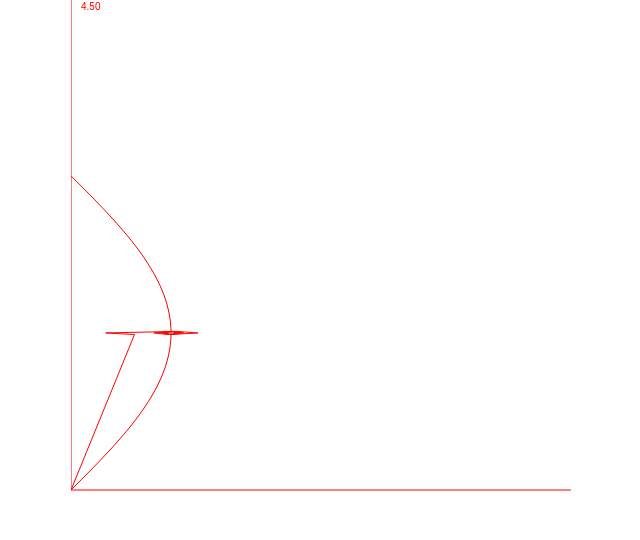
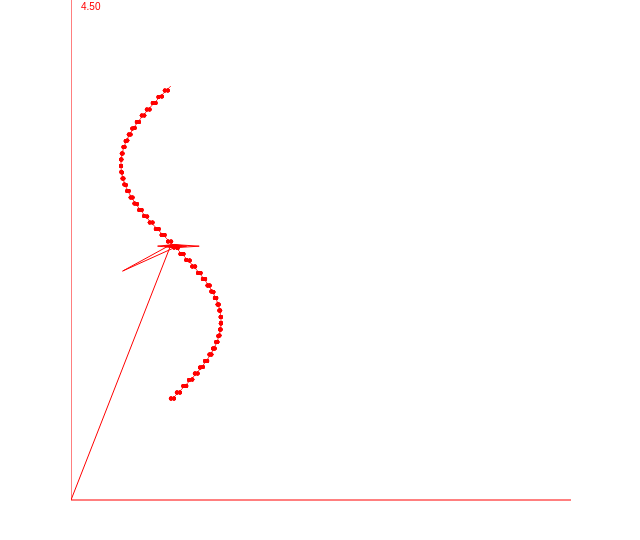
Before and after one commit to gzhangx/fourierplot, a React (Create React App) app: page / in a window 1280 px wide. Shown: the top 540 px of the page, without its empty margins (313-953 px from the left). Built offline with nearby package versions, Linux system fonts and the light colour scheme.

Commit message:
esstimating

```diff
--- a/src/components/boxenv.js
+++ b/src/components/boxenv.js
@@ -9,7 +9,7 @@ function Coords() {
     function processor(ctx, {state}) {
         const {width, height, bottomSpace} = {width: 500, height: 500, bottomSpace: 10};
         function translateY(y) {
-            return height - y - bottomSpace;
+            return (height - y );
         }
         function drawLine(x,y,x1,y1) {
             ctx.beginPath();
@@ -18,11 +18,17 @@ function Coords() {
             ctx.stroke();
         }
 
+        function drawCoordLine(x,y,x1,y1) {
+            ctx.beginPath();
+            ctx.moveTo(x, height - y);
+            ctx.lineTo(x1, height - y1);
+            ctx.stroke();
+        }
 
         ctx.fillStyle = "#F00";
         ctx.strokeStyle = "#F00";
-        drawLine(0,0, 0,height);
-        drawLine(0,0, width,0);
+        drawCoordLine(0,0, 0,height);
+        drawCoordLine(0,0, width,0);
         //ctx.fillRect(0, 0, 100, 50);
 
         ctx.fillText(state.t.toFixed(2), 10,10);
@@ -36,10 +42,17 @@ function Coords() {
                 }
             }, { px: null, py: null});
         }
-        if (state.steps) {
-            const t = state.t;
-            calculate4t(state.steps, t, (acc,n)=>{
-                drawLine(acc.x, acc.y, n.x, n.y);
+        if (state.tsteps) {
+            state.tsteps.forEach(s=>{
+                drawLine(s.orig.x, s.orig.y, s.to.x, s.to.y);
+            });
+        }
+
+        if (state.tpos) {
+            state.tpos.forEach(s=>{
+                ctx.beginPath();
+                ctx.arc(s.x, translateY(s.y), 2, 0, 2*Math.PI);
+                ctx.fill();
             });
         }
 
--- a/src/components/mainpage.js
+++ b/src/components/mainpage.js
@@ -2,17 +2,17 @@ import React from 'react';
 import Coords from './boxenv';
 
 import {MainContext, DEFAULT_STATE} from "./provider";
-import fourier from '../util/fourier';
+import fourier, {calculate4t} from '../util/fourier';
 
 const INC = 0.01;
 class MainPage extends React.Component {
     state = DEFAULT_STATE;
     getOrigItems() {
         const res = [];
-        for (let i =0; i < 3.14;i+=INC) {
+        for (let i =0; i < 3.14*2;i+=INC) {
             res.push({
-                x: Math.sin(i) * 100,
-                y: i*100,
+                x: Math.sin(i) * 50 + 100,
+                y: i*50 + 100,
             })
         }
         return res;
@@ -29,14 +29,26 @@ class MainPage extends React.Component {
     };
 
     processState = ()=>{
+        let t = this.state.t;
         if (!this.state.orig) {
             this.setState({orig: this.getOrigItems()});
-            const steps = fourier.fourier((this.getOrigItems()));
+            const fsteps = fourier.fourier(this.getOrigItems(), {loops: this.state.tMax});
             this.setState({
-                steps,
+                fsteps,
             })
         }
-        let t = this.state.t+this.state.tInc;
+        const tsteps = [];
+        const curPos = fourier.calculate4t(this.state.fsteps, t, (acc,n)=>{
+            tsteps.push({orig: acc, to: n});
+        });
+        let tpos = this.state.tpos;
+        if (!this.state.times[t]) tpos.push(curPos);
+        this.setState({
+            tsteps,
+            curPos,
+            tpos,
+        });
+        t = t +this.state.tInc;
         if (t > this.state.tMax) t = 0;
         this.setState({t});
     };
--- a/src/components/provider.js
+++ b/src/components/provider.js
@@ -2,8 +2,10 @@ import React from 'react';
 const DEFAULT_STATE = {
     paused: false,
     t: 0,
-    tMax: 10,
+    tMax: 50,
     tInc: 0.01,
+    tpos: [],
+    times:{},
     ui: {
         width: 512,
         height: 512,
--- a/src/util/fourier.js
+++ b/src/util/fourier.js
@@ -12,26 +12,28 @@ function emul(a, b) {
     }
 }
 function fourier1(data, {interval=0.01, steps=[],}) {
-    const who = parseInt((steps.length+1)/2);
-    const max = 1/interval;
-    function doInterval(who) {
+    const who = parseInt((steps.length + 1) / 2);
+
+    function doInterval(who, interval) {
+        const max = 1 / interval;
         function getData(i) {
-            return data[parseInt(i*data.length/max)];
+            return data[parseInt(i * data.length / max)];
         }
+
         const conv = {
             x: 0,
             y: 0,
         };
-        for (let i = 0, t=0; i < max; i++, t+=interval) {
-            const d = emul(getData(i),getEit(who*2*Math.PI*t));
-            conv.x += d.x*interval;
-            conv.y += d.y*interval;
+        for (let i = 0, t = 0; i < max; i++, t += interval) {
+            const d = emul(getData(i), getEit(who * 2 * Math.PI * t));
+            conv.x += d.x;
+            conv.y += d.y;
         }
         const avg = {
-            x: conv.x ,
-            y: conv.y ,
+            x: conv.x*interval,
+            y: conv.y*interval,
         };
-        const mag = Math.sqrt(avg.x*avg.x+ (avg.y*avg.y));
+        const mag = Math.sqrt((avg.x * avg.x) + (avg.y * avg.y));
         const ang = Math.atan2(avg.y, avg.x);
         return {
             mag,
@@ -40,10 +42,11 @@ function fourier1(data, {interval=0.01, steps=[],}) {
     }
 
     if (who === 0) {
-        steps.push(doInterval(who));
-    }else {
-        steps.push(doInterval(who));
-        steps.push(doInterval(-who));
+        steps.push(doInterval(who, interval));
+    } else {
+        const intervalD = interval;
+        steps.push(doInterval(who, intervalD));
+        steps.push(doInterval(-who, intervalD));
     }
     return steps;
 }
```
